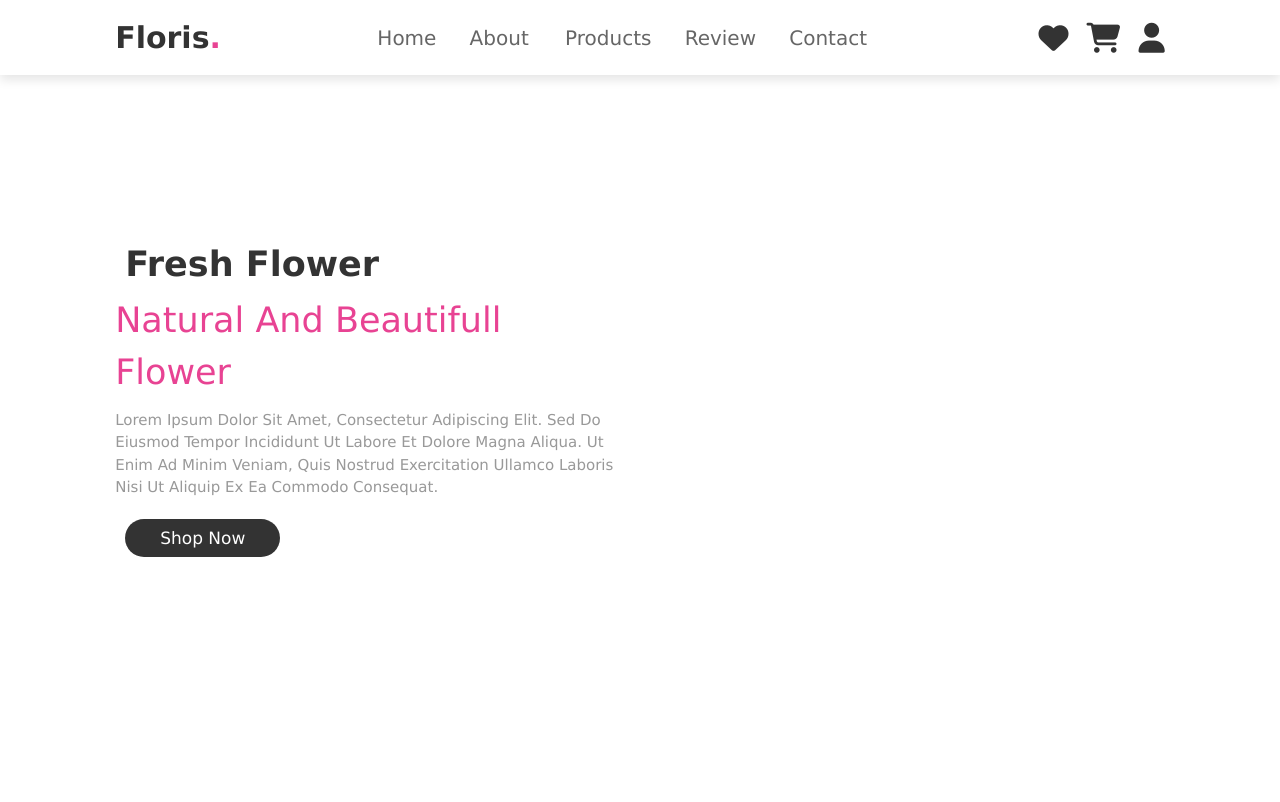
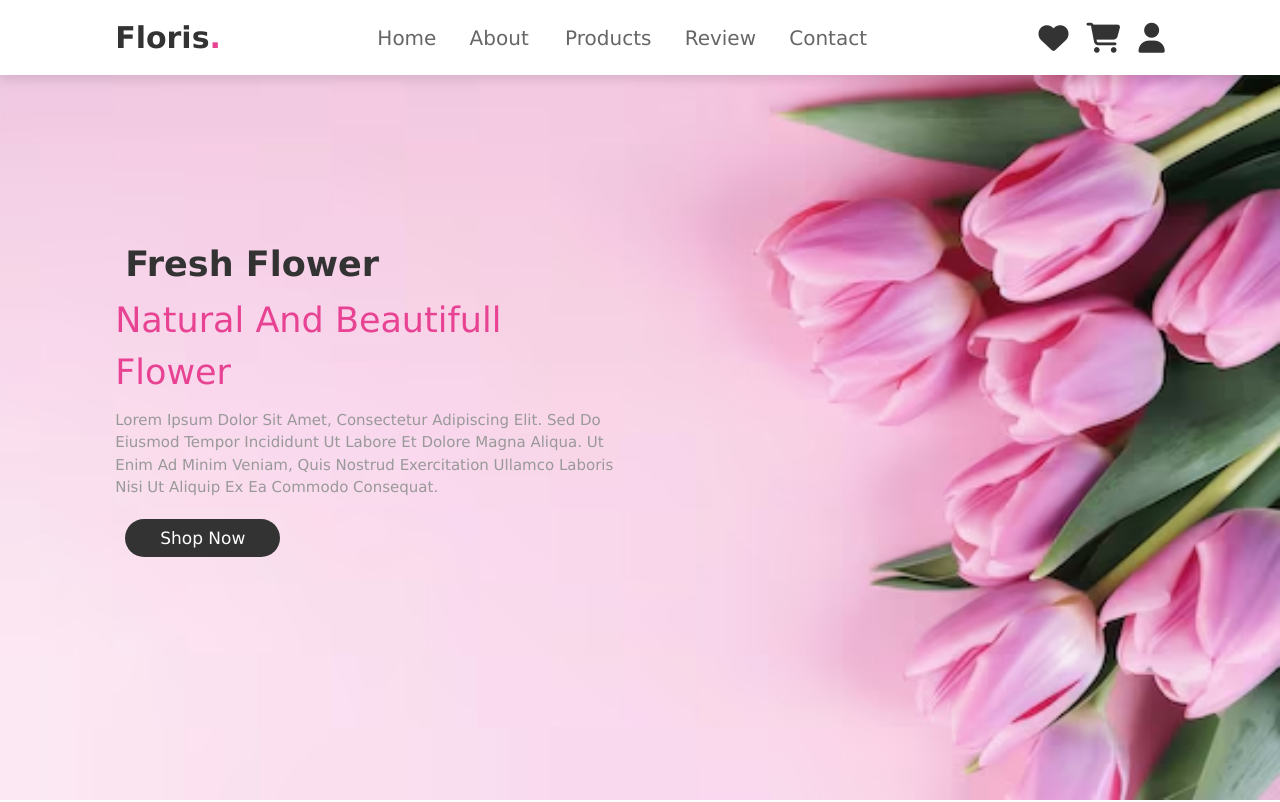
Before and after one commit to sharmeely0402/flower-e-commerce-website, a plain HTML site: page index.html in a window 1280 px wide. Shown: the top 802 px of the page. Drawn offline with Linux system fonts and the light colour scheme.

Commit message:
Update style.css

```diff
--- a/style.css
+++ b/style.css
@@ -28,7 +28,7 @@ section{
     display: flex;
     align-items: center;
     min-height: 100vh;
-    background:url(./images/greeting-card-bouquet-pink-tulips-pastel-pink-background-with-copy-space_917664-34017.avif) no-repeat ;
+    background:url(./greeting-card-bouquet-pink-tulips-pastel-pink-background-with-copy-space_917664-34017.avif) no-repeat ;
     background-size: cover;
    background-position:right;
 }
```
